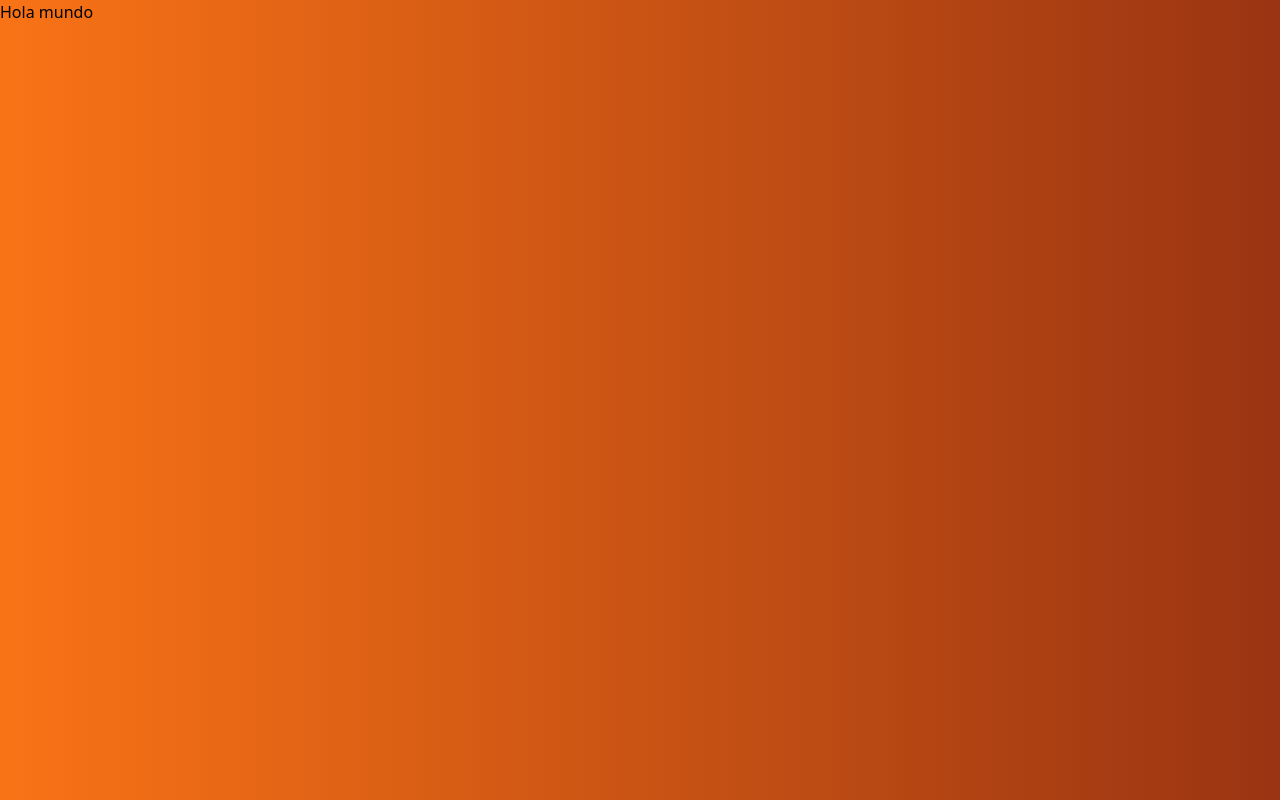
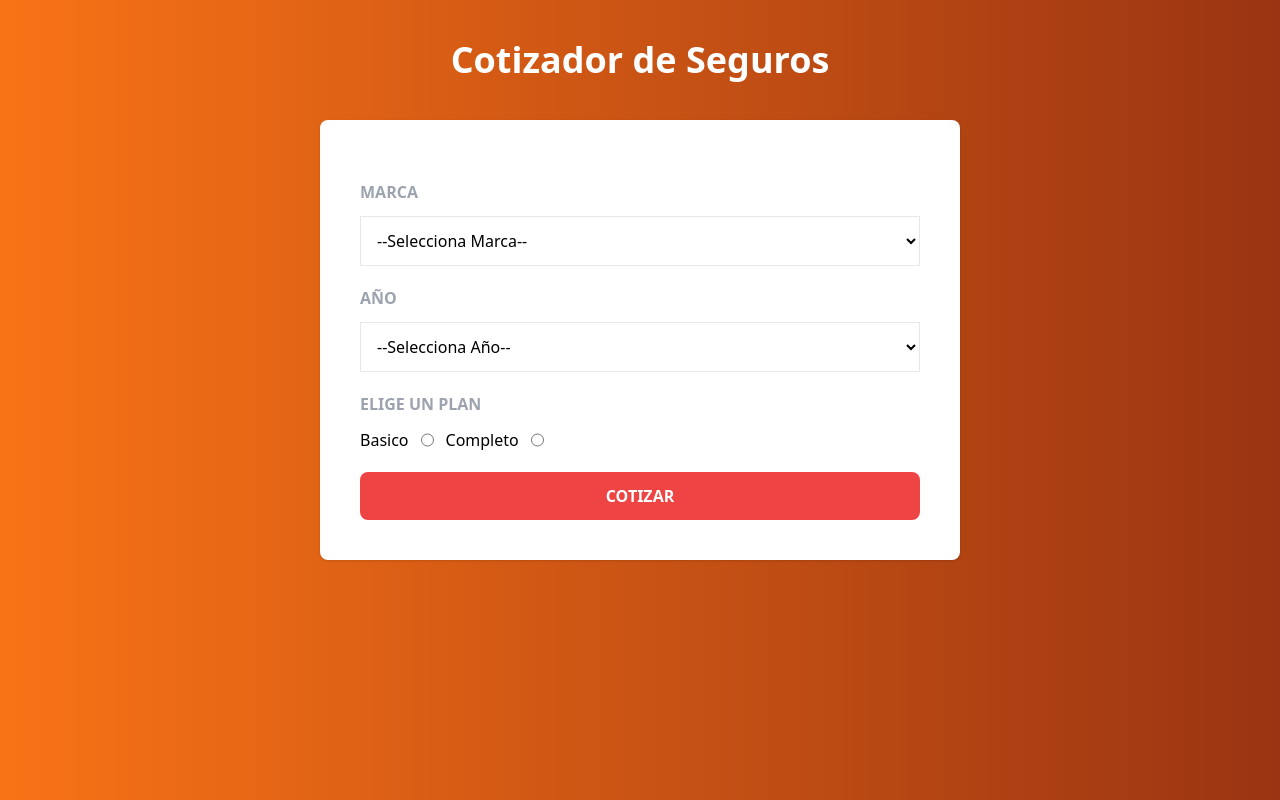
Before and after one commit to JuanRaV/CotizadorSeguros-ContextAPI, a React (Vite) app: page / in a window 1280 px wide. Built offline with nearby package versions, Linux system fonts and the light colour scheme.

Commit message:
Creating the form

```diff
--- a/src/App.jsx
+++ b/src/App.jsx
@@ -1,10 +1,10 @@
-
+import AppSeguro from "./components/AppSeguro"
 
 function App() {
 
   return (
     <>
-      <h1 className="">Hola mundo</h1>
+      <AppSeguro/>
     </>
   )
 }
--- /dev/null
+++ b/src/components/AppSeguro.jsx
@@ -0,0 +1,18 @@
+import Formulario from "./Formulario"
+
+const AppSeguro = () => {
+  return (
+    <>
+        <header className="my-10">
+            <h1 className="text-white text-center text-4xl font-black">Cotizador de Seguros</h1>
+        </header>
+
+        <main className="bg-white md:w-2/3 lg:w-2/4 mx-auto shadow rounded-lg p-10">
+            <Formulario/>
+
+        </main>
+    </>
+  )
+}
+
+export default AppSeguro
--- /dev/null
+++ b/src/components/Formulario.jsx
@@ -0,0 +1,84 @@
+import { Fragment } from "react"
+import { MARCAS, YEARS, PLANES } from "../constants"
+
+const Formulario = () => {
+  return (
+    <>
+        <form action="">
+            <div className="my-5">
+                <label htmlFor="" className="block mb-3 font-bold text-gray-400 uppercase">
+                    Marca
+                </label>
+                <select
+                    name="marca"
+                    id=""
+                    className="w-full p-3 bg-white border border-gray-200"
+                >
+                    <option value="">--Selecciona Marca--</option>
+
+                    {MARCAS.map(marca=>(
+                        <option
+                            key={marca.id}
+                            value={marca.id}
+                        >
+                            {marca.nombre}
+                        </option>
+                    ))}
+                </select>
+            </div>
+
+            <div className="my-5">
+                <label htmlFor="" className="block mb-3 font-bold text-gray-400 uppercase">
+                    Año
+                </label>
+                <select
+                    name="año"
+                    id=""
+                    className="w-full p-3 bg-white border border-gray-200"
+                >
+                    <option value="">--Selecciona Año--</option>
+
+                    {YEARS.map(year=>(
+                        <option
+                            key={year}
+                            value={year}
+                        >
+                            {year}
+                        </option>
+                    ))}
+                </select>
+            </div>
+
+            <div className="my-5">
+                <label htmlFor="" className="block mb-3 font-bold text-gray-400 uppercase">
+                    Elige un Plan
+                </label>
+                <div className="flex gap-3">
+                    {PLANES.map(plan=>(
+
+                        <Fragment key={plan.id}>
+                            <label htmlFor="">
+                                {plan.nombre}
+                            </label>
+                            <input
+                                type="radio"
+                                name="plan"
+                                value={plan.id}
+                            />
+                        </Fragment>
+
+                    ))}
+
+                </div>
+            </div>
+            <input
+                type="submit"
+                className="w-full bg-red-500 hover:bg-red-600 transition-colors text-white cursor-pointer p-3 uppercase font-bold rounded-lg"
+                value="Cotizar"
+            />
+        </form>
+    </>
+  )
+}
+
+export default Formulario
--- /dev/null
+++ b/src/constants/index.js
@@ -0,0 +1,13 @@
+export const MARCAS = [
+    {id:1, nombre:'Europeo'},
+    {id:2, nombre:'Americano'},
+    {id:3, nombre:'Asiatico'},
+]
+
+const YEARMAX = new Date().getFullYear()
+export const YEARS = Array.from(new Array(10),(valor,index)=> YEARMAX-index)
+
+export const PLANES = [
+    {id:1, nombre:'Basico'},
+    {id:2, nombre:'Completo'},
+]
```
